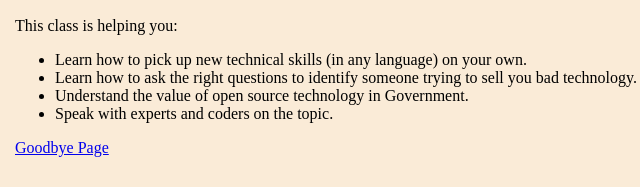
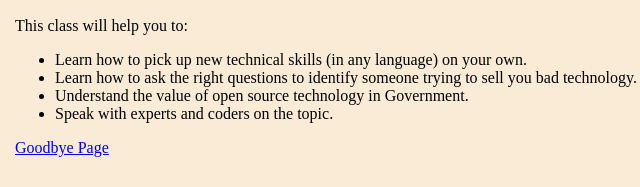
Before and after one commit to code4policy-archive/simple-website-Thisiskimco, a plain HTML site: page index.html in a window 1280 px wide. Shown: the part 386-573 px from the top of the page, 241-881 px from the left. Drawn offline with Linux system fonts and the light colour scheme.

Commit message:
change verb tense to this calss will help you to

```diff
--- a/index.html
+++ b/index.html
@@ -15,7 +15,7 @@
 
 	<!-- Paragraphs of text -->
 
-	<p>This class is helping you:</p>
+	<p>This class will help you to:</p>
 
 	<!-- Unordered List (bullet points) -->
 	<ul>
```
